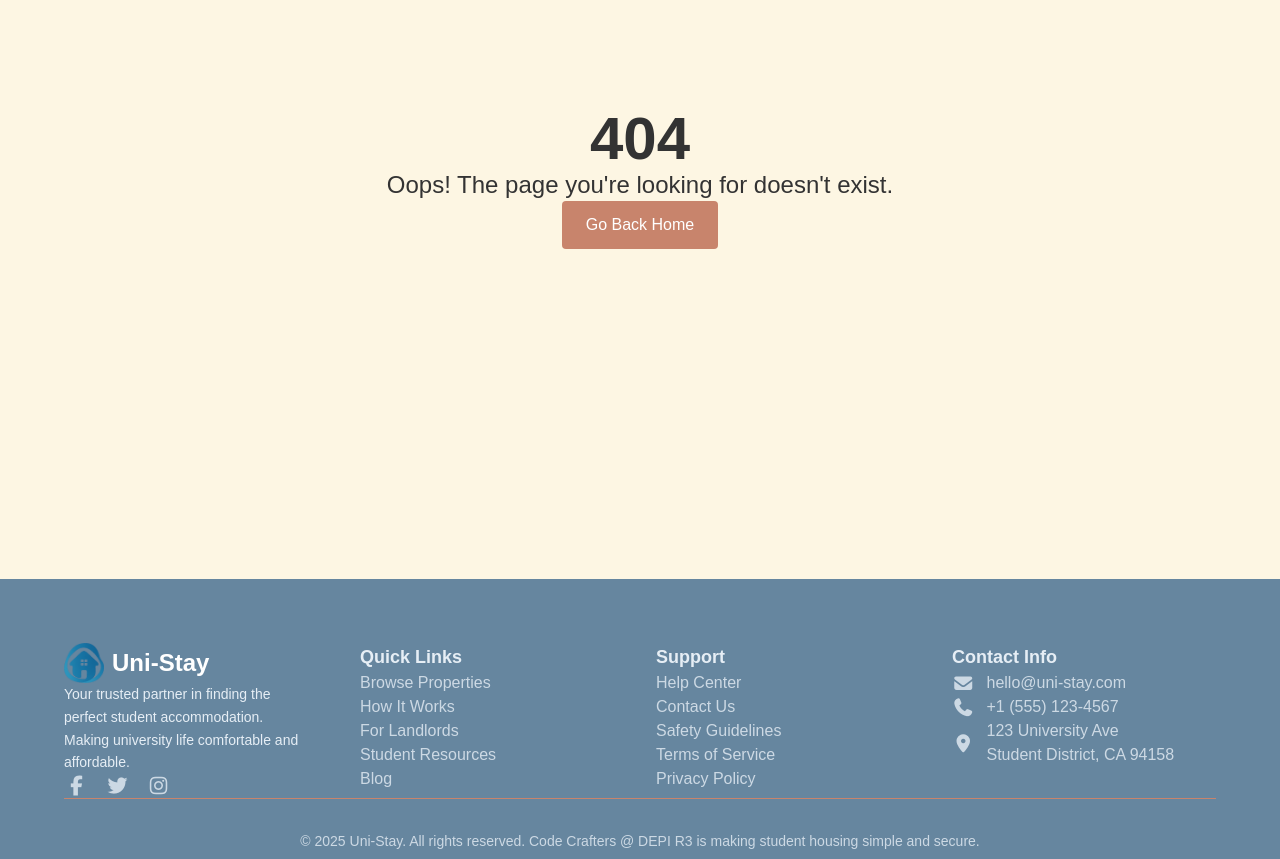
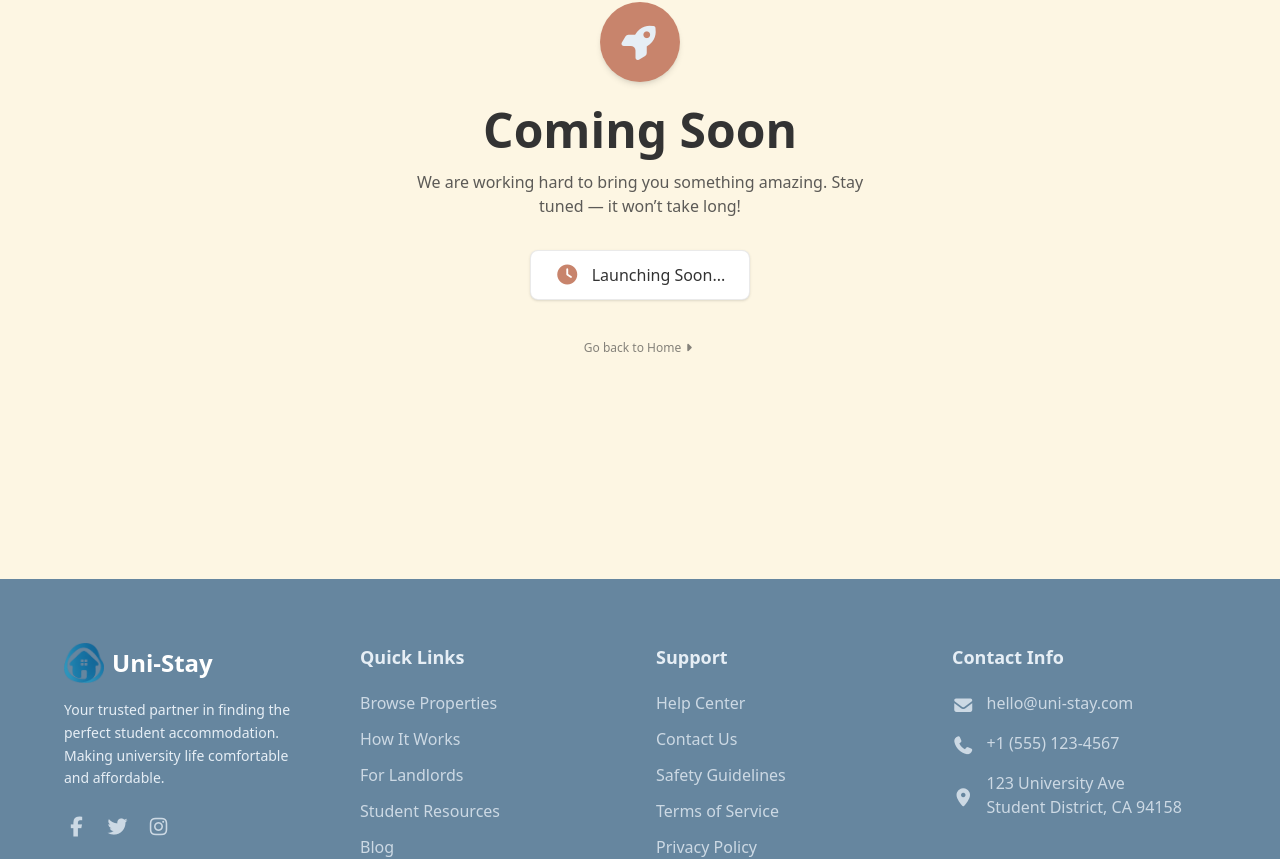
Before and after one commit to AbdallahAbozeid/uni-stay-react, a React (Vite) app: page /coming-soon in a window 1280 px wide. Shown: the part 285-1144 px from the top of the page. Built offline with nearby package versions, Linux system fonts and the light colour scheme.

Commit message:
adding coming-soon page and fixing hrefs for all links in navbar and footer

```diff
--- a/index.html
+++ b/index.html
@@ -5,11 +5,11 @@
     <link rel="icon" type="image/png" href="/favicon.png" />
     <meta name="viewport" content="width=device-width, initial-scale=1.0" />
     <title>uni-stay-react</title>
+    <link
+    rel="stylesheet"
+    href="https://cdnjs.cloudflare.com/ajax/libs/font-awesome/7.0.1/css/all.min.css"
+    />
     <link href="/src/index.css" rel="stylesheet">
-    <link
-      rel="stylesheet"
-      href="https://cdnjs.cloudflare.com/ajax/libs/font-awesome/7.0.1/css/all.min.css"
-    />
   </head>
   <body>
     <div id="root"></div>
--- a/src/App.jsx
+++ b/src/App.jsx
@@ -17,6 +17,7 @@ import Management from "./pages/Management";
 import Profile from "./pages/Profile";
 import Owner from "./pages/Owner";
 import NotFound from "./pages/NotFound";
+import ComingSoon from "./pages/ComingSoon";
 
 // صفحات Auth
 import Register from "./pages/Register";
@@ -32,8 +33,8 @@ function App() {
         { index: true, element: <Home /> },
 
         //  صفحات تسجيل الدخول
-        { path: "/login", element: <Login /> },
-        { path: "/register", element: <Register /> },
+        { path: "login", element: <Login /> },
+        { path: "register", element: <Register /> },
 
         // 🔵 باقي الصفحات
         { path: "add-property", element: <AddProperty /> },
@@ -48,6 +49,7 @@ function App() {
         { path: "management", element: <Management /> },
         { path: "profile", element: <Profile /> },
         { path: "owner", element: <Owner /> },
+        { path: "coming-soon", element: <ComingSoon />},
 
         // 404
         { path: "*", element: <NotFound /> },
--- a/src/components/Footer.jsx
+++ b/src/components/Footer.jsx
@@ -60,8 +60,8 @@ export default function Footer() {
                 { label: "Browse Properties", href: "/gallery" },
                 { label: "How It Works", href: "/#how-it-works" },
                 { label: "For Landlords", href: "/owner" },
-                { label: "Student Resources", href: "#" },
-                { label: "Blog", href: "/contact-us" },
+                { label: "Student Resources", href: "/coming-soon" },
+                { label: "Blog", href: "/coming-soon" },
               ].map((item) => (
                 <li key={item.label}>
                   <a
@@ -89,7 +89,7 @@ export default function Footer() {
                 "Privacy Policy",
               ].map((label) => (
                 <li key={label}>
-                  <a href="#" className="hover:text-us-textLight transition-colors">
+                  <a href={label=="Contact Us" ? `/contact-us` : "/coming-soon"} className="hover:text-us-textLight transition-colors">
                     {label}
                   </a>
                 </li>
--- a/src/components/Navbar.jsx
+++ b/src/components/Navbar.jsx
@@ -22,7 +22,7 @@ export default function Navbar() {
       { name: "Browse", href: "/gallery" },
       { name: "How it works", href: "/#how-it-works" },
       { name: "For landlords", href: "/owner" },
-      { name: "Help", href: "/contact-us" },
+      { name: "Help", href: "/coming-soon" },
     ];
 
   return (
--- /dev/null
+++ b/src/pages/ComingSoon.jsx
@@ -0,0 +1,36 @@
+import React from "react";
+export default function ComingSoon() {
+  return (
+    <div className="min-h-screen bg-us-cream flex flex-col items-center justify-center px-6 text-center">
+      {/* Icon */}
+      <div className="bg-us-primary text-us-textLight rounded-full size-20 flex items-center justify-center shadow-md mb-6">
+        <i className="fas fa-rocket text-4xl"></i>
+      </div>
+
+      {/* Heading */}
+      <h1 className="text-3xl md:text-5xl font-bold text-us-textDark mb-4">
+        Coming Soon
+      </h1>
+
+      {/* Subtext */}
+      <p className="text-us-textDark/80 max-w-md text-sm md:text-base mb-8">
+        We are working hard to bring you something amazing. Stay tuned — it
+        won’t take long!
+      </p>
+
+      {/* Status Box */}
+      <div className="bg-white border border-us-textDark/10 px-6 py-3 rounded-lg shadow-sm flex items-center gap-3">
+        <i className="fas fa-clock text-us-primary text-xl"></i>
+        <span className="text-us-textDark font-medium">Launching Soon...</span>
+      </div>
+
+      <a
+        href="/"
+        className="text-us-textDark/60 hover:text-us-textDark/90 transition-colors duration-200 text-xs mt-10"
+      >
+        <span>Go back to Home</span>
+        <i className="fa-solid fa-fw fa-caret-right"></i>
+      </a>
+    </div>
+  );
+}
--- a/src/pages/login.css
+++ b/src/pages/login.css
@@ -1,9 +1,9 @@
-* {
+/* * {
   margin: 0;
 
   box-sizing: border-box;
   font-family: "Poppins", sans-serif;
-}
+} */
 
 
 .curve-shape {
```
